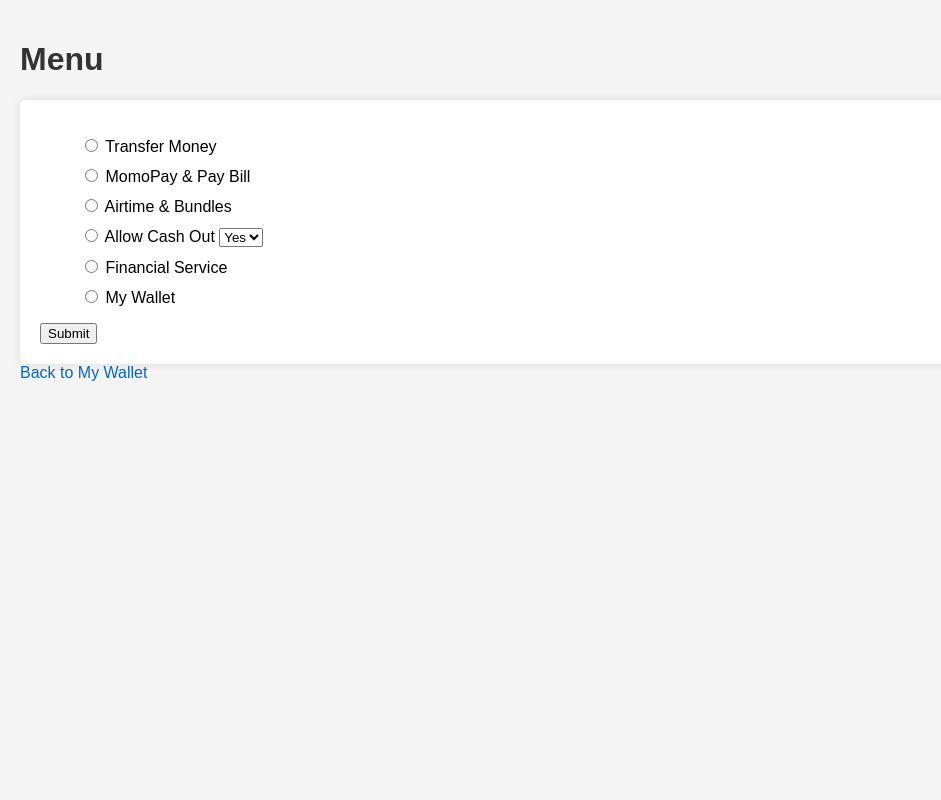
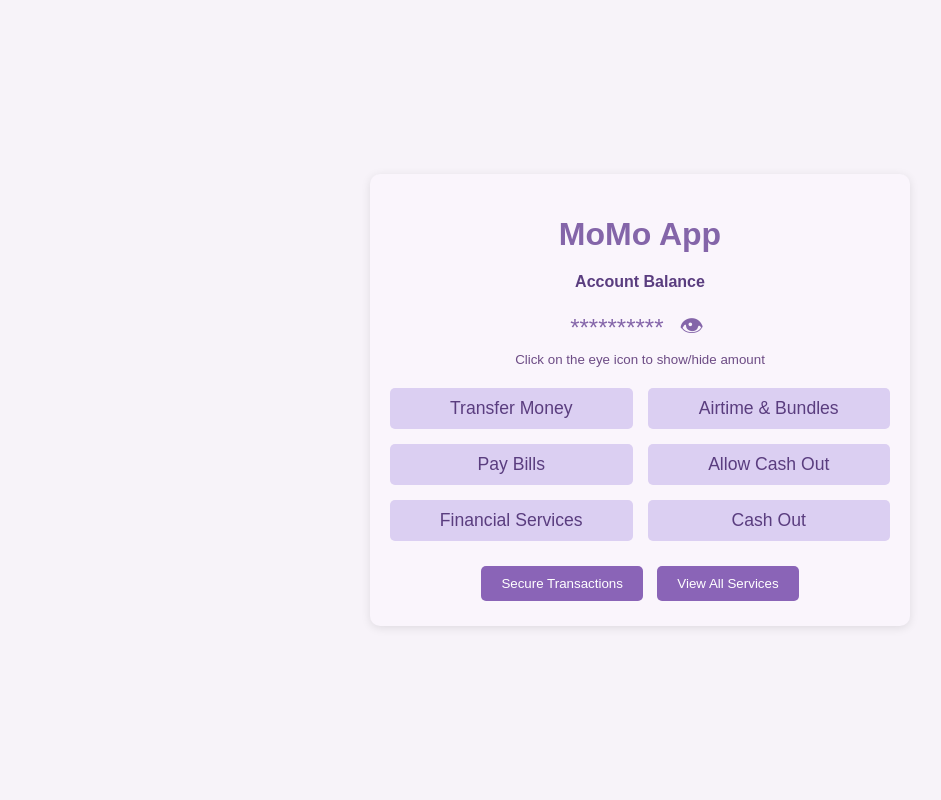
Before and after one commit to richmondkorsah/ussd-app-flask, a Flask app: page / in a window 1280 px wide. Shown: the whole page, without its empty margins (0-941 px from the left). Run offline with Flask 3, Linux system fonts and the light colour scheme.

Commit message:
Implemented a menu which for the app

```diff
--- /dev/null
+++ b/static/script/script.js
@@ -0,0 +1,13 @@
+let isHidden = true;
+
+function toggleBalance() {
+    const balanceSpan = document.getElementById('balance');
+    if (isHidden) {
+        // Show the actual balance
+        balanceSpan.textContent = '500.00 GHS';
+    } else {
+        // Hide the balance
+        balanceSpan.textContent = '**********';
+    }
+    isHidden = !isHidden;
+}
--- a/static/style.css
+++ /dev/null
@@ -1,30 +0,0 @@
-body {
-    font-family: Arial, sans-serif;
-    margin: 0;
-    padding: 20px;
-    background-color: #f4f4f4;
-}
-
-h1 {
-    color: #333;
-}
-
-ul {
-    list-style-type: none;
-}
-
-li {
-    margin: 10px 0;
-}
-
-a {
-    text-decoration: none;
-    color: #0066cc;
-}
-
-form {
-    background-color: #fff;
-    padding: 20px;
-    border-radius: 5px;
-    box-shadow: 0 0 10px rgba(0, 0, 0, 0.1);
-}
--- /dev/null
+++ b/static/style/style.css
@@ -0,0 +1,113 @@
+body {
+    font-family: 'Arial', sans-serif;
+    background-color: #f7f3f9;
+    display: flex;
+    justify-content: center;
+    align-items: center;
+    height: 100vh;
+    margin: 0;
+}
+
+.container {
+    text-align: center;
+    background-color: #faf5fc;
+    padding: 20px;
+    border-radius: 10px;
+    box-shadow: 0 2px 10px rgba(0, 0, 0, 0.1);
+    width: 500px;
+}
+
+h1 {
+    color: #8465a9;
+    font-size: 2em;
+    margin-bottom: 20px;
+}
+
+.balance {
+    margin-bottom: 20px;
+}
+
+.balance-info {
+    display: flex;
+    justify-content: center;
+    align-items: center;
+}
+
+.balance-info span {
+    font-size: 1.5em;
+    margin-right: 10px;
+}
+
+.eye-button {
+    background: none;
+    border: none;
+    font-size: 1.5em;
+    cursor: pointer;
+    color: #8465a9;
+}
+
+.balance p {
+    font-weight: bold;
+    color: #5a3d7f;
+}
+
+small {
+    color: #6d4c85;
+}
+
+.services {
+    display: grid;
+    grid-template-columns: 1fr 1fr;
+    gap: 15px;
+}
+
+.service-btn {
+    background-color: #dbcff2;
+    border: none;
+    padding: 10px 0;
+    font-size: 1.1em;
+    color: #5a3d7f;
+    border-radius: 5px;
+    cursor: pointer;
+    transition: background-color 0.3s;
+}
+
+.service-btn:hover {
+    background-color: #c1aedb;
+}
+
+.footer {
+    margin-top: 20px;
+}
+
+.footer-btn {
+    background-color: #8a64b7;
+    color: white;
+    padding: 10px 20px;
+    border: none;
+    border-radius: 5px;
+    margin: 5px;
+    cursor: pointer;
+    transition: background-color 0.3s;
+}
+
+.footer-btn:hover {
+    background-color: #72529d;
+}
+
+#balance {
+    color: #8465a9; /* Set your desired text color */
+    font-size: 1.5rem;
+}
+
+.eye-button {
+    background: none;
+    border: none;
+    cursor: pointer;
+    font-size: 1.5rem;
+    color: #8465a9; /* Matching the color of the text */
+}
+
+.eye-button:focus {
+    outline: none;
+}
--- a/templates/menu.html
+++ b/templates/menu.html
@@ -3,44 +3,36 @@
 <head>
     <meta charset="UTF-8">
     <meta name="viewport" content="width=device-width, initial-scale=1.0">
-    <title>Menu</title>
-    <link rel="stylesheet" href="{{ url_for('static', filename='style.css') }}">
+    <title>MoMo App</title>
+    <link rel="stylesheet" href="{{ url_for('static', filename='style/style.css') }}">
+    <script src="{{ url_for('static', filename='script/script.js') }}"></script>
 </head>
 <body>
-    <h1>Menu</h1>
-    <form action="{{ url_for('action') }}" method="post">
-        <ul>
-            <li>
-                <input type="radio" name="choice" value="1" id="transfer">
-                <label for="transfer">Transfer Money</label>
-            </li>
-            <li>
-                <input type="radio" name="choice" value="2" id="momo">
-                <label for="momo">MomoPay & Pay Bill</label>
-            </li>
-            <li>
-                <input type="radio" name="choice" value="3" id="airtime">
-                <label for="airtime">Airtime & Bundles</label>
-            </li>
-            <li>
-                <input type="radio" name="choice" value="4" id="cashout">
-                <label for="cashout">Allow Cash Out</label>
-                <select name="cash_out">
-                    <option value="1">Yes</option>
-                    <option value="0">No</option>
-                </select>
-            </li>
-            <li>
-                <input type="radio" name="choice" value="5" id="financial_service">
-                <label for="financial_service">Financial Service</label>
-            </li>
-            <li>
-                <input type="radio" name="choice" value="6" id="my_wallet">
-                <label for="my_wallet">My Wallet</label>
-            </li>
-        </ul>
-        <button type="submit">Submit</button>
-    </form>
-    <a href="{{ url_for('my_wallet') }}">Back to My Wallet</a>
+    <div class="container">
+        <h1>MoMo App</h1>
+
+        <div class="balance">
+            <p>Account Balance</p>
+            <div class="balance-info">
+                <span id="balance" class="hidden">**********</span>
+                <button class="eye-button" onclick="toggleBalance()">&#128065;</button>
+            </div>
+            <small>Click on the eye icon to show/hide amount</small>
+        </div>
+
+        <div class="services">
+            <button class="service-btn">Transfer Money</button>
+            <button class="service-btn">Airtime & Bundles</button>
+            <button class="service-btn">Pay Bills</button>
+            <button class="service-btn">Allow Cash Out</button>
+            <button class="service-btn">Financial Services</button>
+            <button class="service-btn">Cash Out</button>
+        </div>
+
+        <div class="footer">
+            <button class="footer-btn">Secure Transactions</button>
+            <button class="footer-btn">View All Services</button>
+        </div>
+    </div>
 </body>
 </html>
```
